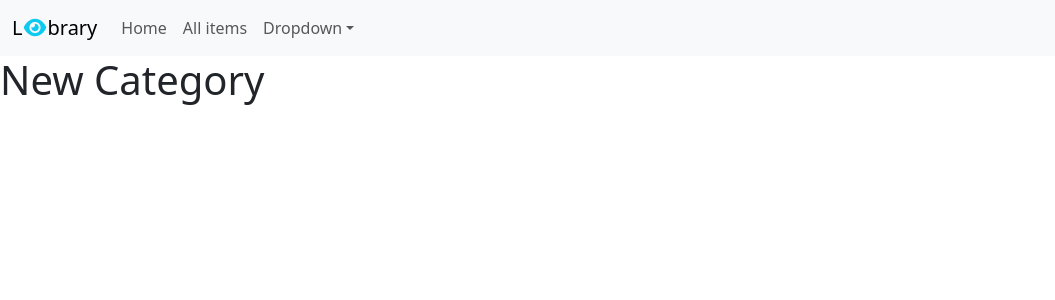
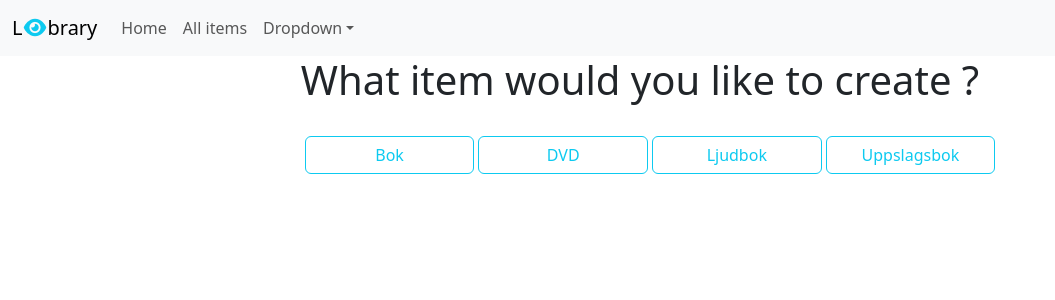
Before and after one commit to Socias93/leyebrary, a React (Vite) app: page /new-category in a window 1280 px wide. Shown: the top 300 px of the page, without its empty margins (0-1055 px from the left). Built offline with nearby package versions, Linux system fonts and the light colour scheme.

Commit message:
created link to create new category and added all page imports to index.ts

```diff
--- /dev/null
+++ b/src/pages/CreateCategoryPage.tsx
@@ -0,0 +1,13 @@
+import { useParams } from "react-router-dom";
+
+function CreateCategoryPage() {
+  const { id } = useParams();
+
+  return (
+    <h1>
+      Create new <button>{id} </button>
+    </h1>
+  );
+}
+
+export default CreateCategoryPage;
--- a/src/pages/NewCategoryPage.tsx
+++ b/src/pages/NewCategoryPage.tsx
@@ -1,5 +1,27 @@
+import { useNavigate } from "react-router-dom";
+import { getCategories } from "../services/fakeCategoryService";
+
 function NewCategoryPage() {
-  return <h1>New Category</h1>;
+  const category = getCategories();
+  const navigate = useNavigate();
+
+  return (
+    <>
+      <div className="d-grid justify-content-center">
+        <h1>What item would you like to create ?</h1>
+        <div className="d-flex">
+          {category.map((c) => (
+            <button
+              onClick={() => navigate(`/new-category/${c._id}`)}
+              key={c._id}
+              className="btn btn-outline-info col-2 mt-4 ms-1 w-25 ">
+              {c.name}
+            </button>
+          ))}
+        </div>
+      </div>
+    </>
+  );
 }
 
 export default NewCategoryPage;
--- a/src/pages/index.ts
+++ b/src/pages/index.ts
@@ -2,3 +2,5 @@ export { default as AllItemsPage } from "./AllItemsPage";
 export { default as HomePage } from "./HomePage";
 export { default as NewCategoryPage } from "./NewCategoryPage";
 export { default as NewItemPage } from "./NewItemPage";
+export { default as CreateItemPage } from "./CreateItemPage";
+export { default as CreateCategoryPage } from "./CreateCategoryPage";
--- a/src/routes.tsx
+++ b/src/routes.tsx
@@ -5,8 +5,9 @@ import {
   HomePage,
   NewCategoryPage,
   NewItemPage,
+  CreateCategoryPage,
+  CreateItemPage,
 } from "./pages/index";
-import CreateItemPage from "./pages/CreateItemPage";
 
 const router = createBrowserRouter([
   {
@@ -34,6 +35,7 @@ const router = createBrowserRouter([
         element: <NewCategoryPage />,
       },
       { path: "new-item/:id", element: <CreateItemPage /> },
+      { path: "new-category/:id", element: <CreateCategoryPage /> },
     ],
   },
 ]);
```
